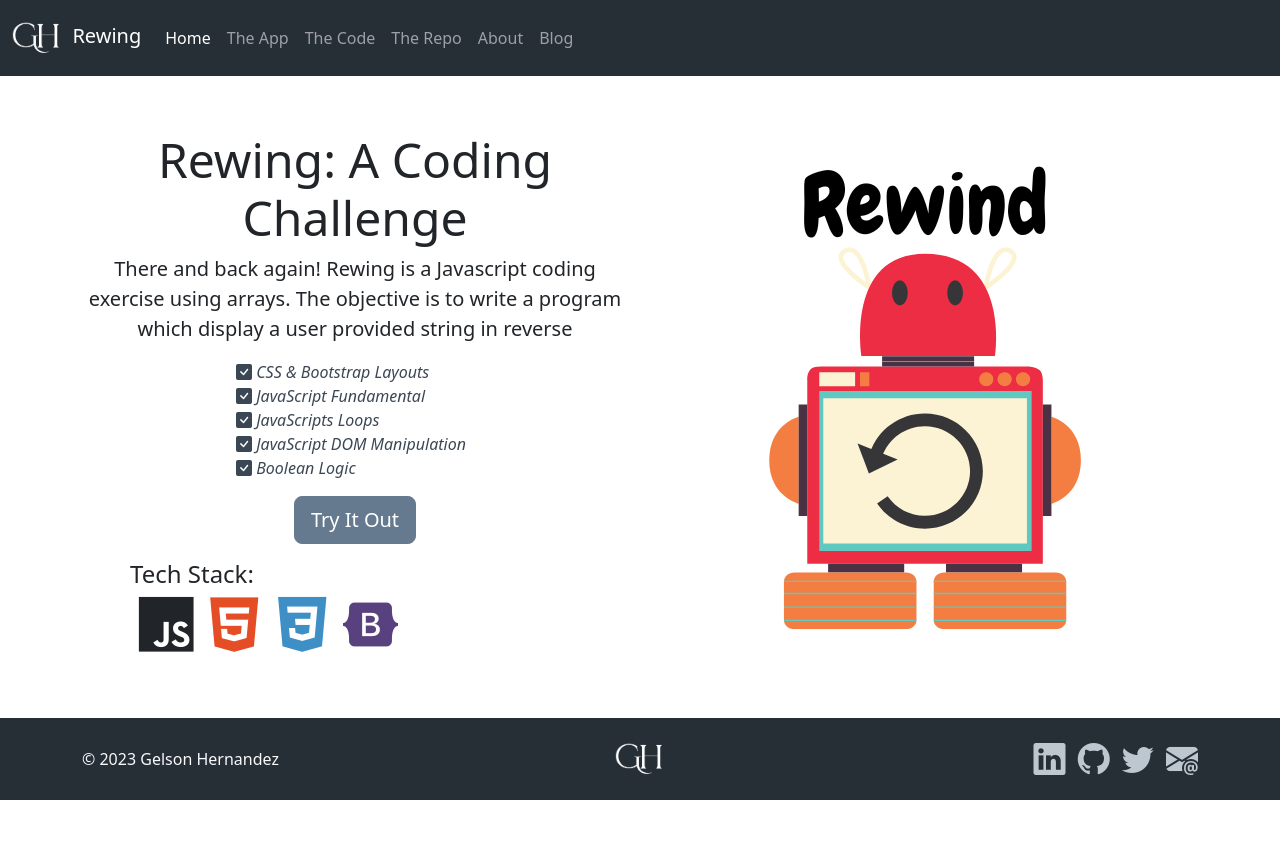
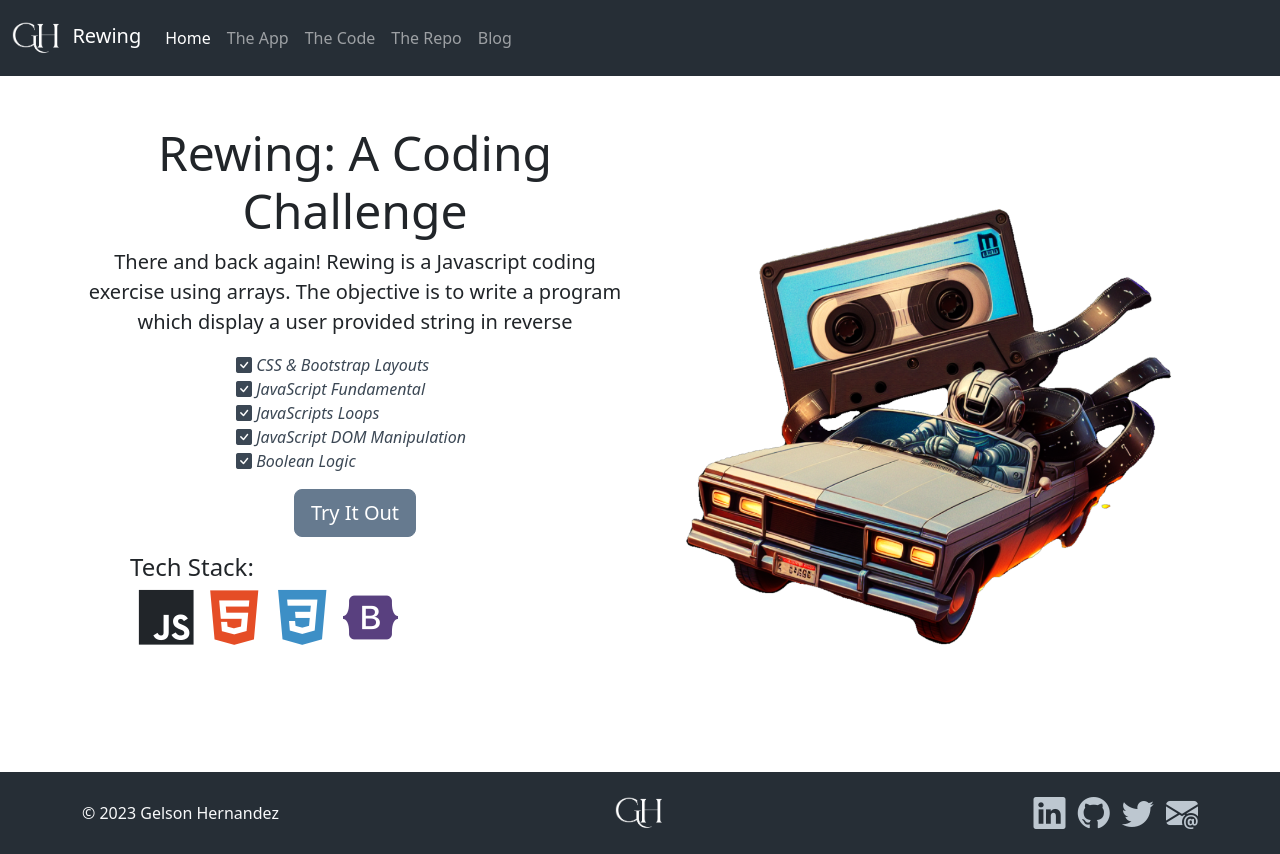
Before and after one commit to gelsonh/GelsonRewind, a plain HTML site: page index.html in a window 1280 px wide. Before the commit the page ends 800 px from the top, so only its background shows below. Drawn offline with nearby package versions, Linux system fonts and the light colour scheme.

Commit message:
Added New Logo, Added Url Blog

```diff
--- a/index.html
+++ b/index.html
@@ -75,11 +75,15 @@
                   >The Repo</a
                 >
               </li>
+              <!-- <li class="nav-item">
+                <a class="nav-link" href="#">About</a>
+              </li> -->
               <li class="nav-item">
-                <a class="nav-link" href="#">About</a>
-              </li>
-              <li class="nav-item">
-                <a class="nav-link" href="#">Blog</a>
+                <a
+                  class="nav-link"
+                  href="https://devdiary-production.up.railway.app/Content/unlocking-the-power-of-string-reversal-in-javascript"
+                  >Blog</a
+                >
               </li>
             </ul>
           </div>
@@ -94,7 +98,7 @@
         <div
           class="col justify-content-center align-items-center d-flex order-lg-last"
         >
-          <img src="/img/LogoRewing.png" class="img-fluid app-logo p-3" />
+          <img src="/img/RewingN.png" class="img-fluid app-logo p-3" />
         </div>
         <div class="col text-center">
           <h1 class="display-5">Rewing: A Coding Challenge</h1>
```
Also changed, not shown: app.html (+8 -4 lines), code.html (+8 -4 lines), img/Rewing.png (added), img/RewingN.png (added).
